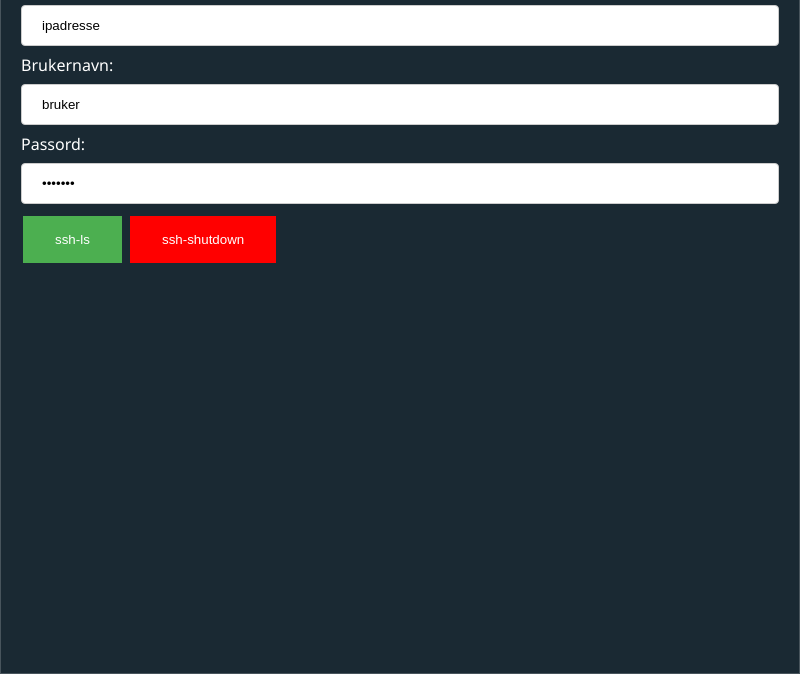
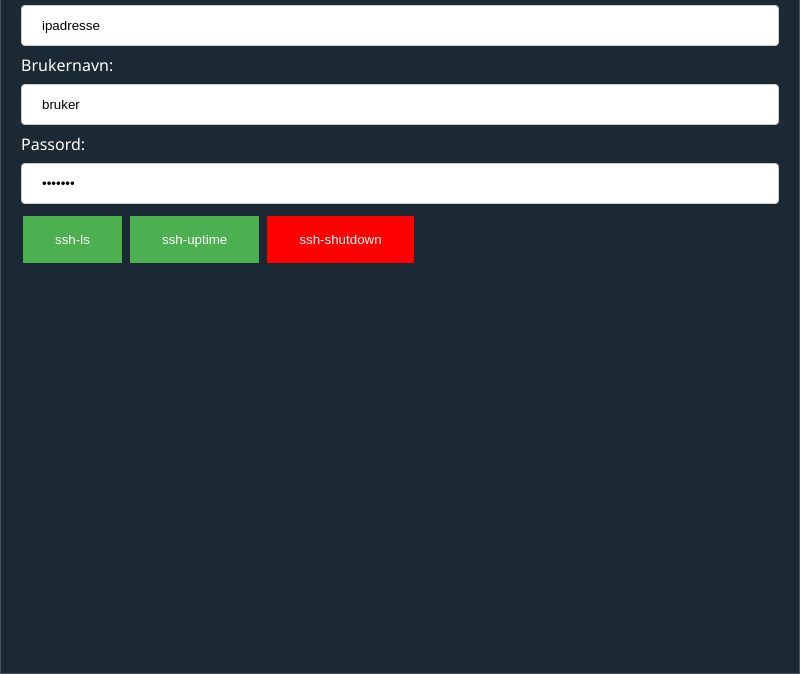
Before and after one commit to Molnes/Electron-ssh-gui-app, an Electron app: page index.html in a window 800 px wide. Shown: the part 126-800 px from the top of the page. Drawn offline with Linux system fonts and the light colour scheme; no server answers.

Commit message:
added uptime button

```diff
--- a/assets/scripts/ssh.js
+++ b/assets/scripts/ssh.js
@@ -59,3 +59,33 @@ function sshshutdown() {
         }
     }).start();
 }
+
+
+function sshuptime() {
+
+    var ssh = new SSH({
+        host: document.getElementById("ipadresse").value,
+        user: document.getElementById("brukernavn").value,
+        pass: document.getElementById("passord").value
+    });
+
+    ssh.exec('uptime', {
+        out: function (stdout) {
+            document.getElementById('consoleoutput').innerHTML = "";
+            document.getElementById('consoleoutput').innerHTML = stdout;
+            console.log(stdout);
+        },
+
+        err: function (stderr) {
+            document.getElementById('consoleoutputerror').innerHTML = "";
+            document.getElementById('consoleoutputerror').innerHTML = stderr;
+            console.log(stderr);
+        },
+
+        exit: function (code) {
+            document.getElementById('consoleoutputexitcode').innerHTML = "";
+            document.getElementById('consoleoutputexitcode').innerHTML = 'Exitcode ' + code;
+            console.log(code);
+        }
+    }).start();
+}
--- a/index.html
+++ b/index.html
@@ -49,6 +49,7 @@
     </form>
 
     <input type="button" onclick="sshls()" value="ssh-ls">
+    <input type="button" onclick="sshuptime()" value="ssh-uptime">
     <input type="button" id="shutdown" onclick="sshshutdown()" value="ssh-shutdown">
     <p style="white-space: pre-line" id="consoleoutput"></p>
     <p id="consoleoutputerror"></p>
--- a/package.json
+++ b/package.json
@@ -1,6 +1,6 @@
 {
   "name": "easy-shh",
-  "version": "0.0.8",
+  "version": "0.1.1",
   "description": "An electron based app to send ssh commands to a server via a GUI",
   "main": "main.js",
   "scripts": {
```
